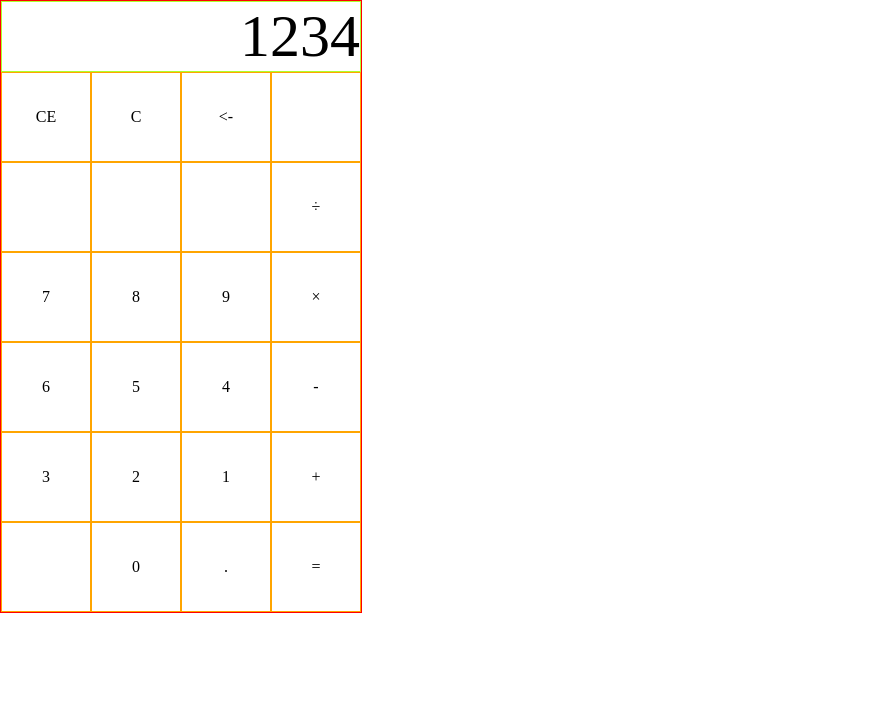
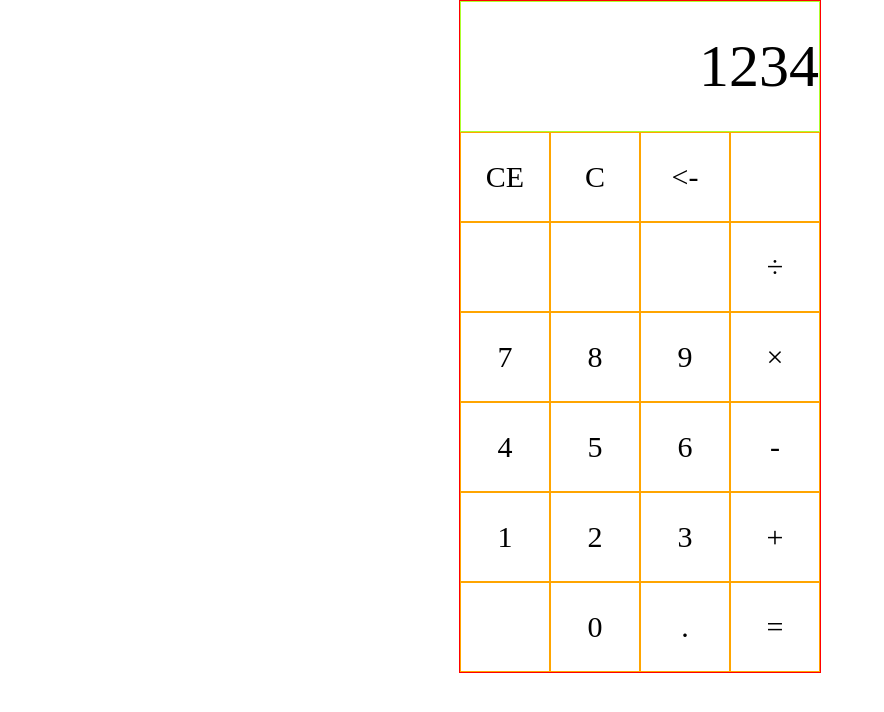
Before and after one commit to K-dense/calculator, a plain HTML site: page index.html in a window 1280 px wide. Shown: the whole page, without its empty margins (0-884 px from the left). Drawn offline with Linux system fonts and the light colour scheme.

Commit message:
Correct value of buttons show on the console once clicked

```diff
--- a/index.html
+++ b/index.html
@@ -9,9 +9,13 @@
   <title>Calculator</title>
 </head>
 <body>
+  <div class="centering-container">
     <div class="calc-main-container">
 
-    <div class="calc-screen">1234</div>
+      <div class="calc-screen-container">
+        <div class="total-container" id="current"></div>
+        <div class="calc-screen" id="result">1234</div>
+      </div>
 
       <div class="row-container">
         <div class="darker-button" id="CE">CE</div>
@@ -28,33 +32,34 @@
       </div>
 
       <div class="row-container">
-      <div class="lighter-button" id="seven">7</div>
-      <div class="lighter-button" id="eight">8</div>
-      <div class="lighter-button" id="nine">9</div>
+        <div class="lighter-button" data-value="7">7</div>
+        <div class="lighter-button" data-value="8">8</div>
+        <div class="lighter-button" data-value="9">9</div>
         <div class="darker-button" id="multiply">×</div>
       </div>
 
       <div class="row-container">
-      <div class="lighter-button" id="six">6</div>
-      <div class="lighter-button" id="five">5</div>
-      <div class="lighter-button" id="four">4</div>
+        <div class="lighter-button" data-value="4">4</div>
+        <div class="lighter-button" data-value="5">5</div>
+        <div class="lighter-button" data-value="6">6</div>
         <div class="darker-button" id="subtract">-</div>
       </div>
 
       <div class="row-container">
-      <div class="lighter-button" id="three">3</div>
-      <div class="lighter-button" id="two">2</div>
-      <div class="lighter-button" id="one">1</div>
+        <div class="lighter-button" data-value="1">1</div>
+        <div class="lighter-button" data-value="2">2</div>
+        <div class="lighter-button" data-value="3">3</div>
         <div class="darker-button" id="add">+</div>
       </div>
 
       <div class="row-container">
         <div class="lighter-button"></div>
-      <div class="lighter-button" id="zero">0</div>
-      <div class="lighter-button" id="decimal">.</div>
+        <div class="lighter-button" data-value="0">0</div>
+        <div class="lighter-button" data-value=".">.</div>
         <div class="darker-button" id="equal">=</div>
       </div>
 
     </div>
+  </div>
 </body>
 </html>
--- a/script.js
+++ b/script.js
@@ -0,0 +1,37 @@
+const numbers = document.querySelectorAll(".lighter-button");
+
+function add(num1, num2) {
+  return num1 + num2;
+}
+
+function subtract(num1, num2) {
+  return num1 - num2;
+}
+
+function multiply(num1, num2) {
+  return num1 * num2;
+}
+
+function divide(num1, num2) {
+  return num1 / num2;
+}
+
+function operate(operator, num1, num2) {
+  if (operator === "+") {
+    return add(num1, num2);
+  } else if (operator === "-") {
+    return subtract(num1, num2);
+  } else if (operator === "*") {
+    return multiply(num1, num2);
+  } else {
+    return divide(num1, num2);
+  }
+}
+
+//Event listeners
+
+numbers.forEach(number => {
+  number.addEventListener('click', () => {
+    console.log(number.getAttribute('data-value'));
+  })
+})
--- a/style.css
+++ b/style.css
@@ -2,6 +2,12 @@
   box-sizing: border-box;
   margin: 0;
   padding: 0;
+}
+
+.centering-container {
+  display: flex;
+  justify-content: center;
+  align-items: center;
 }
 
 .calc-main-container {
@@ -14,6 +20,7 @@
   display: flex;
   justify-content: flex-end;
   font-size: 60px;
+  padding: 30px 0;
 }
 
 .row-container {
@@ -27,4 +34,5 @@
   align-items: center;
   width: 90px;
   height: 90px;
+  font-size: 30px;
 }
```
Also changed, not shown: 1 other file. Lines whose indentation alone changed are shown as unchanged.
